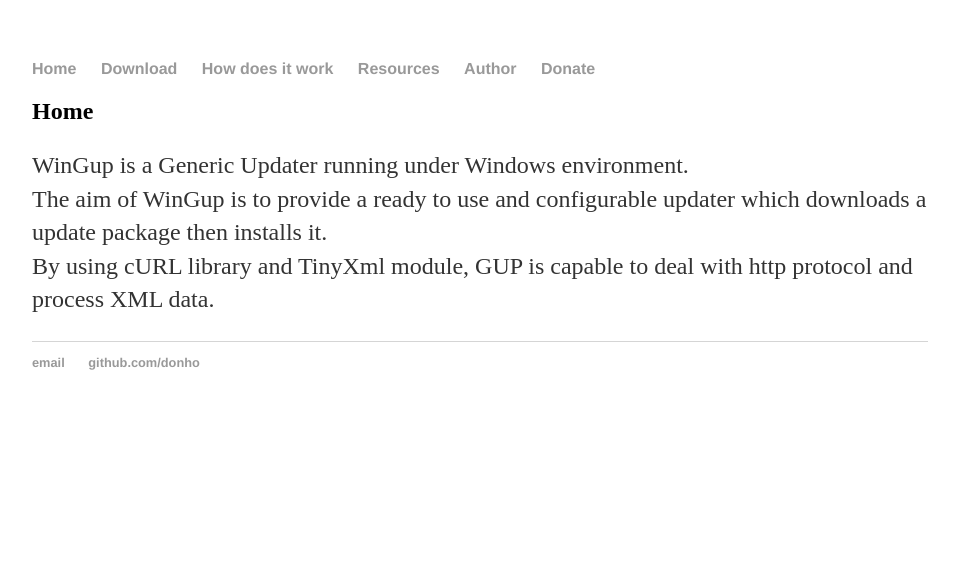
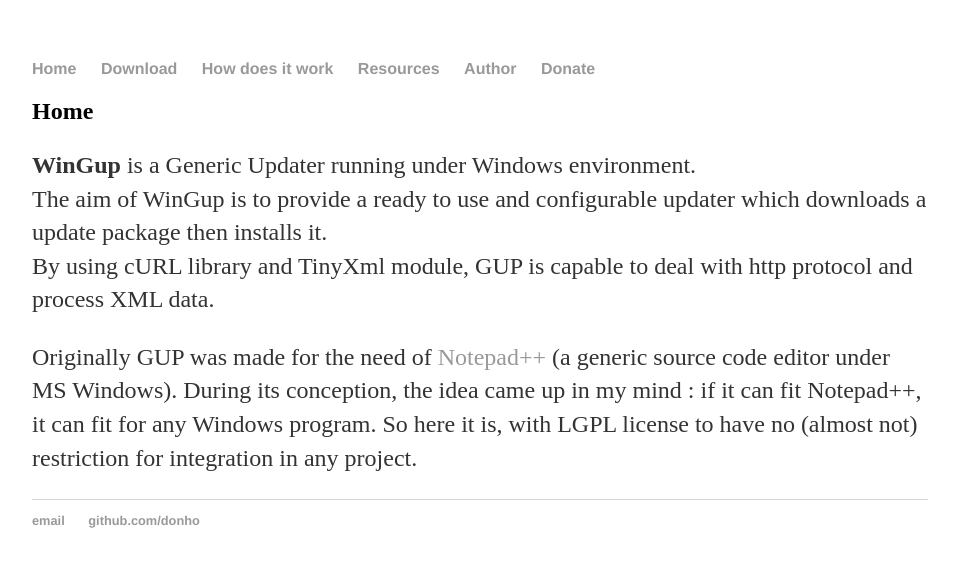
Before and after one commit to gupwin32/gupwin32.github.io, a Jekyll site: the page built from index.html, in a window 1280 px wide. Shown: the top 567 px of the page, without its empty margins (160-1116 px from the left). Built offline with Jekyll 4.4.1, drawn with Linux system fonts in a browser that asks for light colours.

Commit message:
Update index.html

```diff
--- a/index.html
+++ b/index.html
@@ -5,8 +5,13 @@ title: WinGup
 <div class="blurb">
 <h2>Home</h2>
 <p>
-WinGup is a Generic Updater running under Windows environment.<br/>
+<b>WinGup</b> is a Generic Updater running under Windows environment.<br/>
 The aim of WinGup is to provide a ready to use and configurable updater which downloads a update package then installs it.<br/>
 By using cURL library and TinyXml module, GUP is capable to deal with http protocol and process XML data.
 </p>
+<p>
+Originally GUP was made for the need of <a href="http://notepad-plus-plus.org/" target="_blank">Notepad++</a> (a generic source code editor under MS Windows).
+During its conception, the idea came up in my mind : if it can fit Notepad++, it can fit for any Windows program.
+So here it is, with LGPL license to have no (almost not) restriction for integration in any project.
+</p>
 </div><!-- /.blurb -->
```
